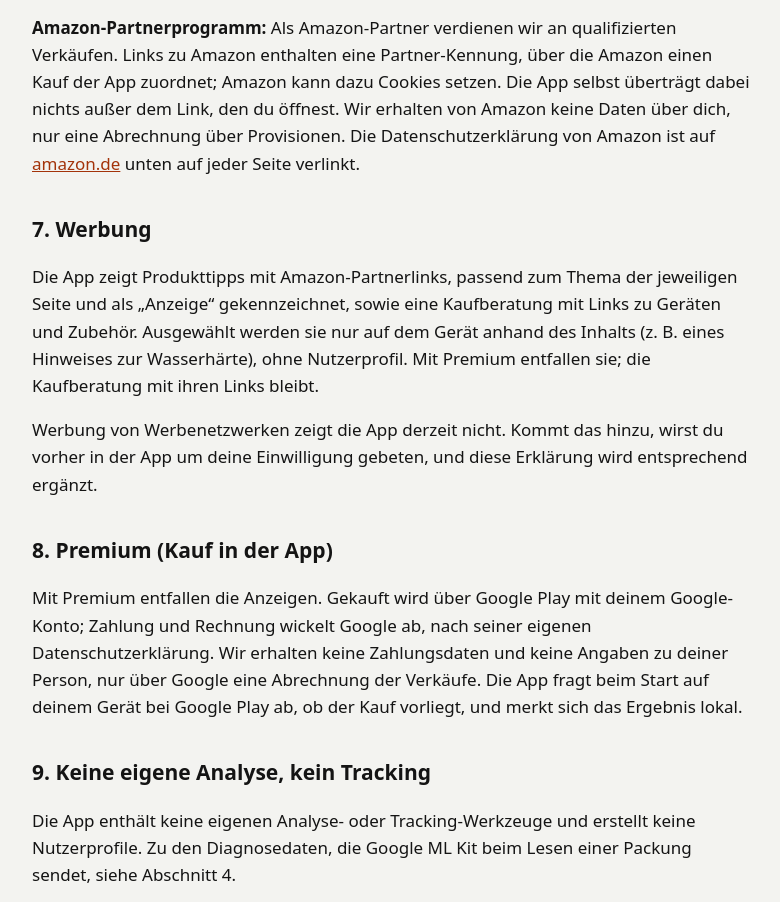
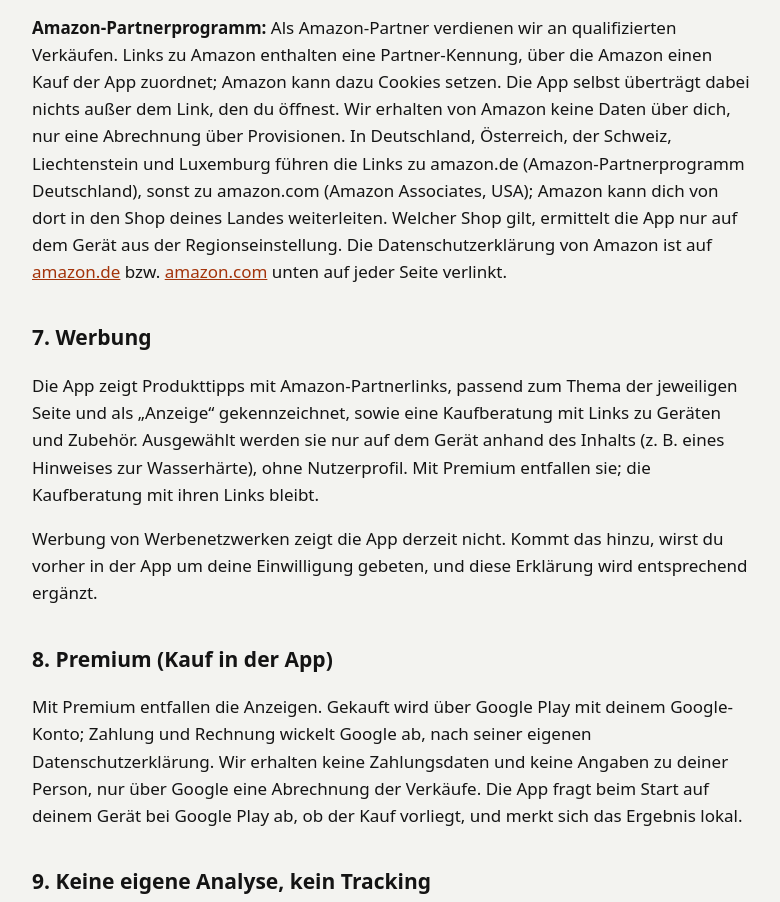
Before and after one commit to realbeardedman/realbeardedman.github.io, a plain HTML site: page sweetspot/datenschutz.html in a window 1280 px wide. Shown: the part 2074-2976 px from the top of the page, without its empty margins (248-1028 px from the left). Drawn offline with Linux system fonts and the light colour scheme.

Commit message:
Sweet Spot: Amazon-Links je nach Region (amazon.de / amazon.com)
Co-Authored-By: Claude Opus 5.5 <noreply@anthropic.com>
Claude-Session: https://claude.ai/code/session_017b8754G5ZVNqU2vUKhwRYH

```diff
--- a/sweetspot/datenschutz.html
+++ b/sweetspot/datenschutz.html
@@ -54,7 +54,7 @@
 
   <h2>6. Links zu anderen Websites</h2>
   <p>Die App enthält Links, etwa zu Quellen der Katalogdaten, zu Wasserversorgern und zu Produkten bei Amazon. Tippst du darauf, öffnet sich die Seite in deinem Browser. Erst dann verarbeitet der jeweilige Anbieter Daten wie deine IP-Adresse nach seiner eigenen Datenschutzerklärung.</p>
-  <p><strong>Amazon-Partnerprogramm:</strong> Als Amazon-Partner verdienen wir an qualifizierten Verkäufen. Links zu Amazon enthalten eine Partner-Kennung, über die Amazon einen Kauf der App zuordnet; Amazon kann dazu Cookies setzen. Die App selbst überträgt dabei nichts außer dem Link, den du öffnest. Wir erhalten von Amazon keine Daten über dich, nur eine Abrechnung über Provisionen. Die Datenschutzerklärung von Amazon ist auf <a href="https://www.amazon.de">amazon.de</a> unten auf jeder Seite verlinkt.</p>
+  <p><strong>Amazon-Partnerprogramm:</strong> Als Amazon-Partner verdienen wir an qualifizierten Verkäufen. Links zu Amazon enthalten eine Partner-Kennung, über die Amazon einen Kauf der App zuordnet; Amazon kann dazu Cookies setzen. Die App selbst überträgt dabei nichts außer dem Link, den du öffnest. Wir erhalten von Amazon keine Daten über dich, nur eine Abrechnung über Provisionen. In Deutschland, Österreich, der Schweiz, Liechtenstein und Luxemburg führen die Links zu amazon.de (Amazon-Partnerprogramm Deutschland), sonst zu amazon.com (Amazon Associates, USA); Amazon kann dich von dort in den Shop deines Landes weiterleiten. Welcher Shop gilt, ermittelt die App nur auf dem Gerät aus der Regionseinstellung. Die Datenschutzerklärung von Amazon ist auf <a href="https://www.amazon.de">amazon.de</a> bzw. <a href="https://www.amazon.com">amazon.com</a> unten auf jeder Seite verlinkt.</p>
 
   <h2>7. Werbung</h2>
   <p>Die App zeigt Produkttipps mit Amazon-Partnerlinks, passend zum Thema der jeweiligen Seite und als „Anzeige“ gekennzeichnet, sowie eine Kaufberatung mit Links zu Geräten und Zubehör. Ausgewählt werden sie nur auf dem Gerät anhand des Inhalts (z. B. eines Hinweises zur Wasserhärte), ohne Nutzerprofil. Mit Premium entfallen sie; die Kaufberatung mit ihren Links bleibt.</p>
```
Also changed, not shown: sweetspot/privacy.html (+1 -1 lines).
